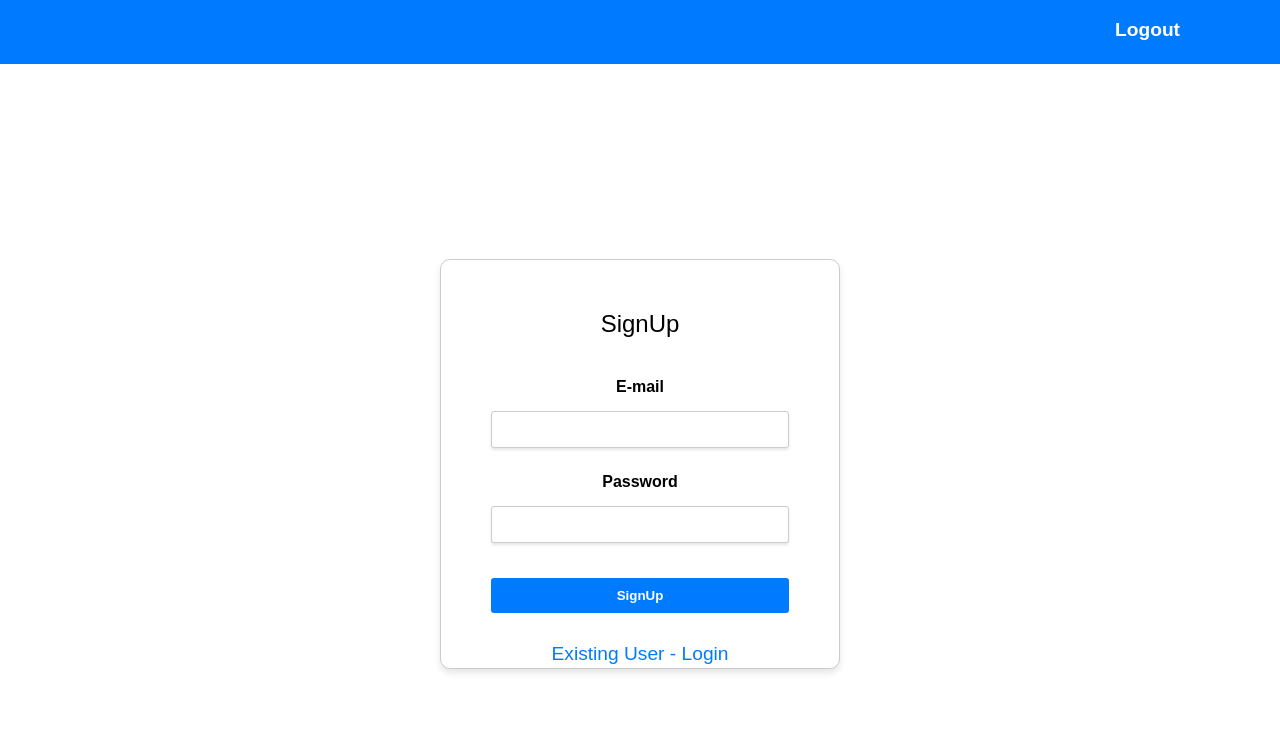
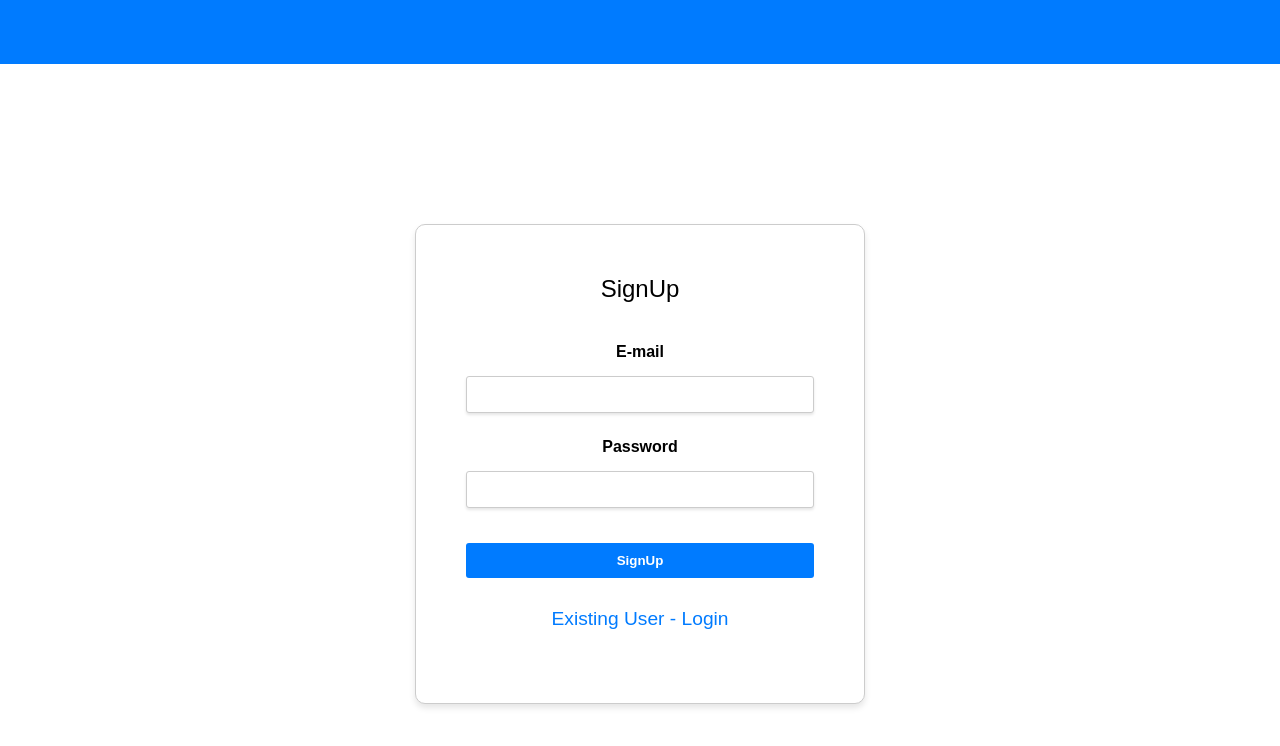
Before and after one commit to Ashish7520/React-Expense-tracker, a React (Create React App) app: page /user in a window 1280 px wide. Shown: the top 746 px of the page. Built offline with nearby package versions, Linux system fonts and the light colour scheme; no server answers.

Commit message:
some other feature

```diff
--- a/src/App.js
+++ b/src/App.js
@@ -1,6 +1,6 @@
 import React, { useEffect } from "react";
 import SignUp from "./Page/Sign-Up";
-import { Route } from "react-router-dom";
+import { Route, Redirect } from "react-router-dom";
 import Expense from "./Page/Expense";
 import classes from "./App.module.css";
 import CompleteProfile from "./Page/CompleteProfile";
@@ -8,10 +8,19 @@ import Navbar from "./components/Navbar";
 import ForgotPassword from "./Page/ForgotPassword";
 import { useSelector } from "react-redux";
 
+let initialRendering = true;
+
 function App() {
   const expense = useSelector((state) => state.expenses.expenses);
+  const isLogin = useSelector((state) => state.auth.isLogin);
+  console.log(isLogin);
 
   useEffect(() => {
+    if (initialRendering) {
+      initialRendering = false;
+      return;
+    }
+
     fetch(
       "https://expense-tracker-df0a0-default-rtdb.firebaseio.com/expenses.json",
       {
@@ -30,12 +39,20 @@ function App() {
     <div className={`${classes.container} ${themeClass}`}>
       <Navbar />
       <main className={classes.main}>
+        {isLogin ? (
           <Route path="/expense">
             <Expense />
           </Route>
+        ) : (
+          <Redirect to="/user" />
+        )}
+        {!isLogin ? (
           <Route path="/user">
             <SignUp />
           </Route>
+        ) : (
+          <Redirect to="/expense" />
+        )}
         <Route path="/complete-profile">
           <CompleteProfile />
         </Route>
--- a/src/Page/Sign-Up.module.css
+++ b/src/Page/Sign-Up.module.css
@@ -12,8 +12,8 @@
   padding: 50px;
   text-align: center;
   box-shadow: 0 4px 6px rgba(0, 0, 0, 0.1);
-  width: 400px;
-  height: 410px;
+  width: 450px;
+  height: 480px;
   font-size: larger;
 }
 
--- a/src/components/Navbar.js
+++ b/src/components/Navbar.js
@@ -1,4 +1,4 @@
-import { useDispatch } from "react-redux";
+import { useDispatch, useSelector } from "react-redux";
 import AuthContext from "../Store/AuthCtx";
 import classes from "./Navbar.module.css";
 import React, { useContext } from "react";
@@ -10,6 +10,9 @@ const Navbar = (props) => {
   const AuthCtx = useContext(AuthContext);
   const history = useHistory();
 
+  const isLogin = useSelector((state) => state.auth.isLogin);
+  console.log(isLogin);
+
   const logoutHandler = () => {
     dispatch(logout());
     history.replace("/user");
@@ -17,9 +20,11 @@ const Navbar = (props) => {
 
   return (
     <div className={classes.navbarDiv}>
-      <h3 onClick={logoutHandler} className={classes.top}>
-        Logout
-      </h3>
+      {isLogin && (
+        <h3 onClick={logoutHandler} className={classes.top}>
+          Logout
+        </h3>
+      )}
     </div>
   );
 };
```
Lines whose indentation alone changed are shown as unchanged.
